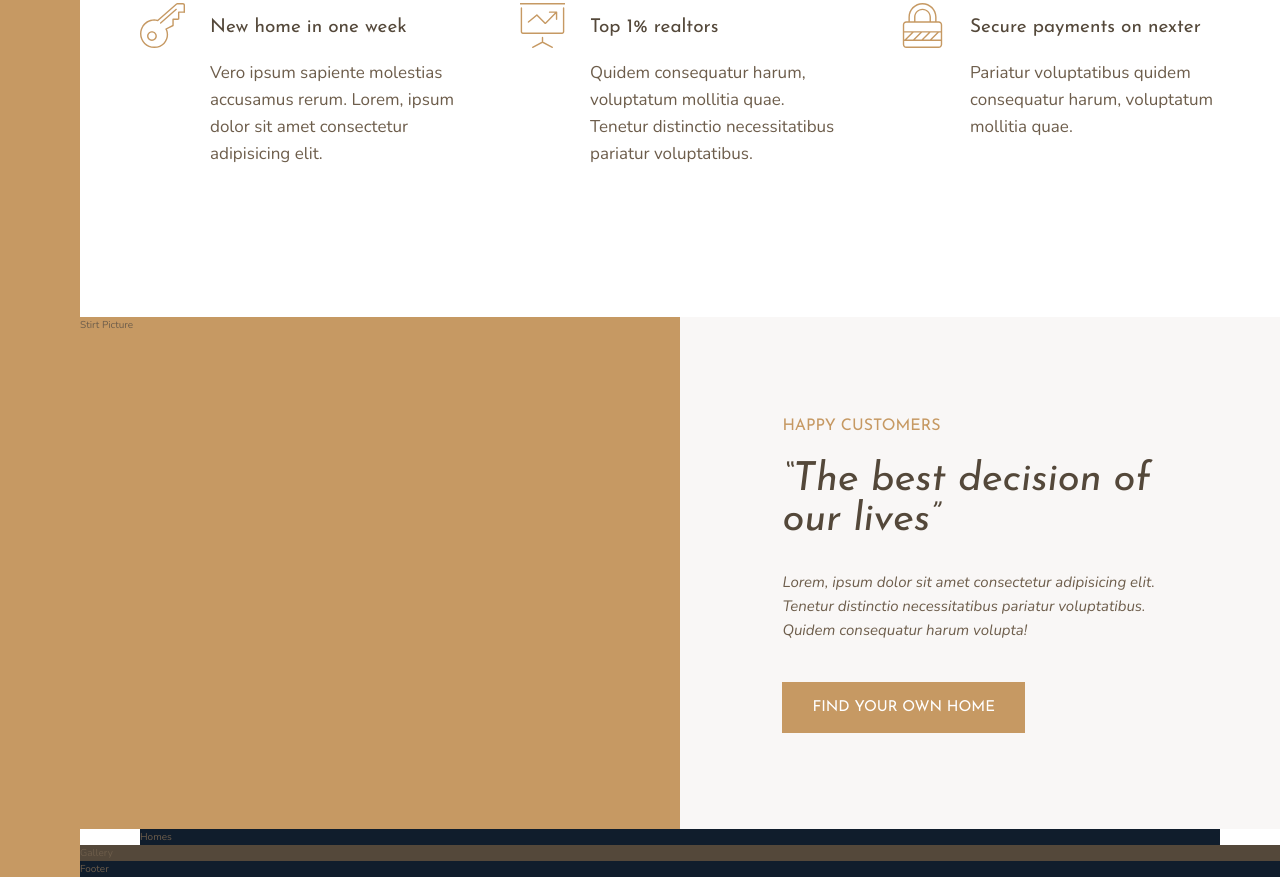
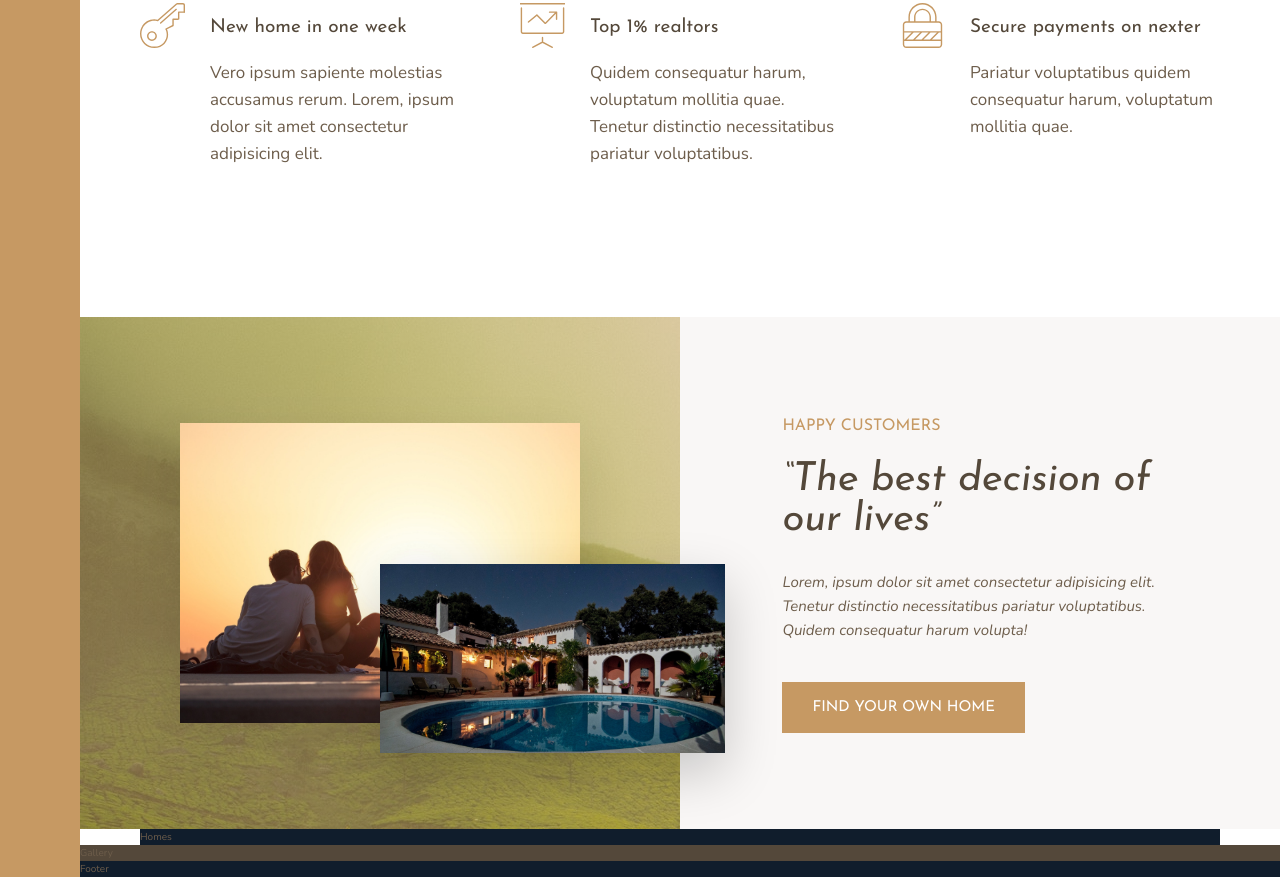
Before and after one commit to ahmedkhitaby/nexter, a website: page index.html in a window 1280 px wide. Shown: the part 991-1868 px from the top of the page. Drawn offline with nearby package versions, Linux system fonts and the light colour scheme.

Commit message:
Build the story section part 2

```diff
--- a/index.html
+++ b/index.html
@@ -75,7 +75,10 @@
             </div>
         </section>
 
-        <div class="story__pictures">Stirt Picture</div>
+        <div class="story__pictures">
+            <img src="img/story-1.jpeg" alt="Couple with new house" class="story__img--1">
+            <img src="img/story-2.jpeg" alt="New house" class="story__img--2">
+        </div>
 
         <div class="story__content">
             <h3 class="heading-3 mb-sm">Happy Customers</h3>
--- a/sass/_story.scss
+++ b/sass/_story.scss
@@ -2,6 +2,30 @@
   &__pictures {
     background-color: $color-primary;
     grid-column: full-start/col-end 4;
+    background-image: linear-gradient(
+        rgba($color-primary, 0.5),
+        rgba($color-primary, 0.5)
+      ),
+      url(../img/back.jpg);
+
+    display: grid;
+    grid-template-rows: repeat(6, 1fr);
+    grid-template-columns: repeat(6, 1fr);
+    align-items: center;
+  }
+
+  &__img--1 {
+    width: 100%;
+    grid-row: 2/6;
+    grid-column: 2/6;
+    box-shadow: 0 2rem 5rem rgba(#000, 0.1);
+  }
+  &__img--2 {
+    width: 115%;
+    grid-row: 4/6;
+    grid-column: 4/7;
+    z-index: 1;
+    box-shadow: 0 2rem 5rem rgba(#000, 0.2);
   }
 
   &__content {
```
Also changed, not shown: css/style.css, 1 other file.
